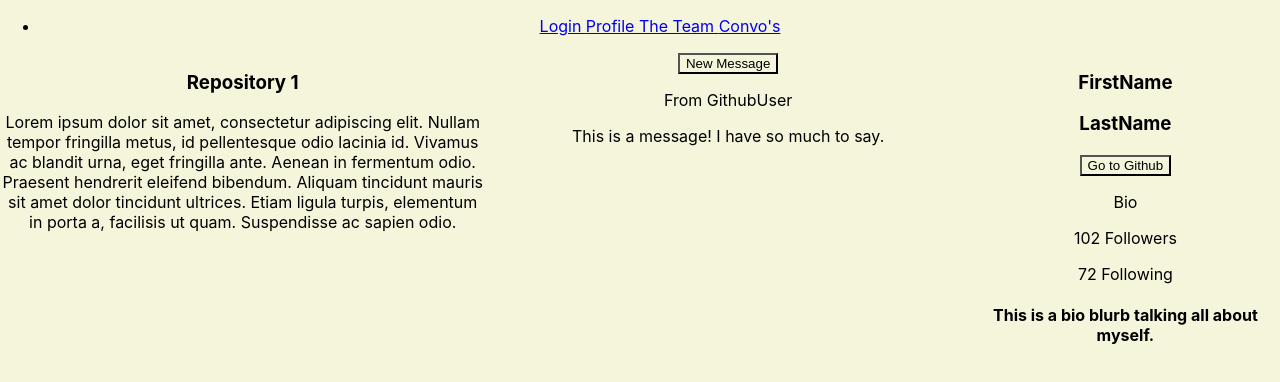
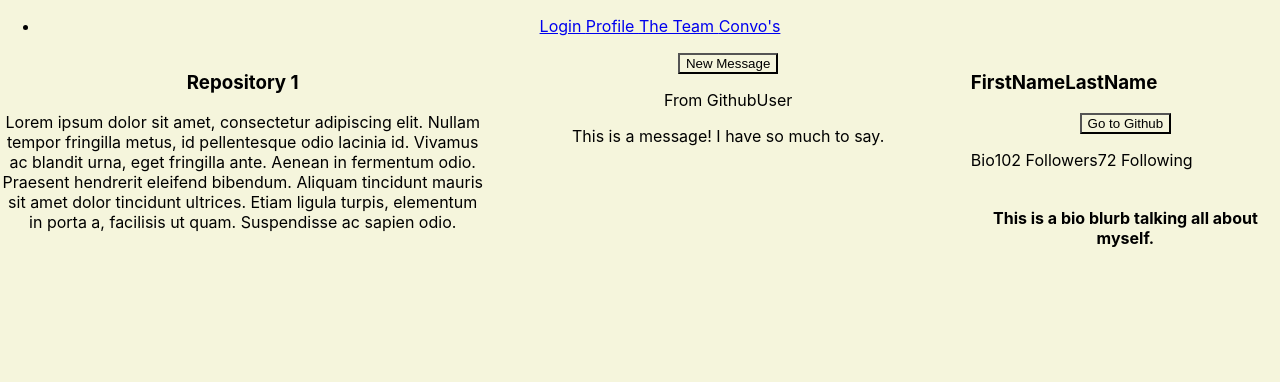
Before and after one commit to PotatoesOnTheBrain/SpudBase_Client, a React (Create React App) app: page /profile in a window 1280 px wide. Shown: the top 382 px of the page. Built offline with nearby package versions, Linux system fonts and the light colour scheme.

Commit message:
Added flex function to text

```diff
--- a/src/Components/Profile.js
+++ b/src/Components/Profile.js
@@ -23,12 +23,16 @@ function Profile() {
       </div>
 
       <div className="Bio">
+        <div className="Name">
         <h3>FirstName</h3>
         <h3>LastName</h3>
+        </div>
         <button>Go to Github</button>
+        <div className="Links">
         <p>Bio</p>
         <p>102 Followers</p>
         <p>72 Following</p>
+        </div>
         <div>
           <h4>This is a bio blurb talking all about myself.</h4>
         </div>
--- a/src/Profile.css
+++ b/src/Profile.css
@@ -15,3 +15,13 @@
 .Bio {
 
 }
+
+.Name {
+    display: flex;
+    flex-direction: row;
+}
+
+.Links {
+    display: flex;
+    flex-direction: row;
+}
```
